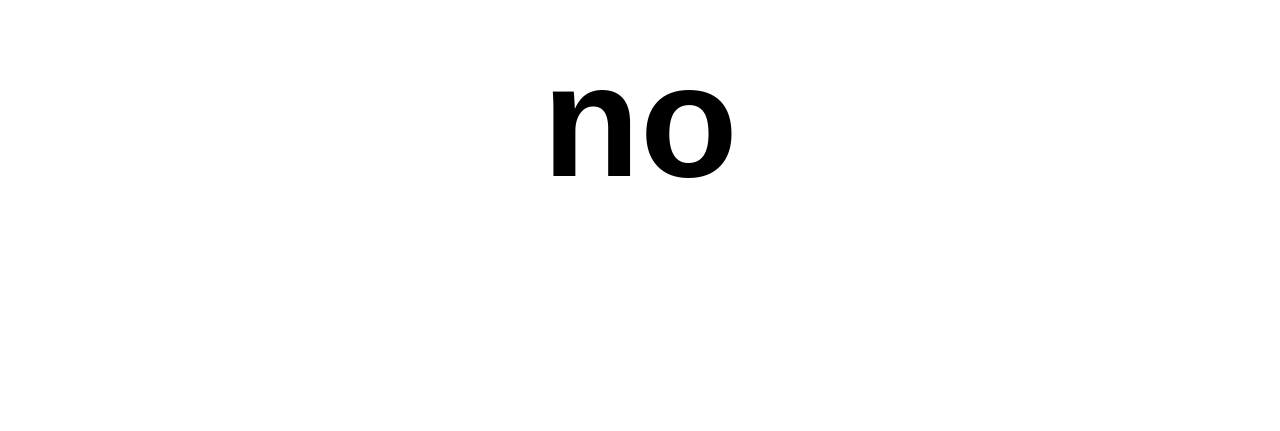
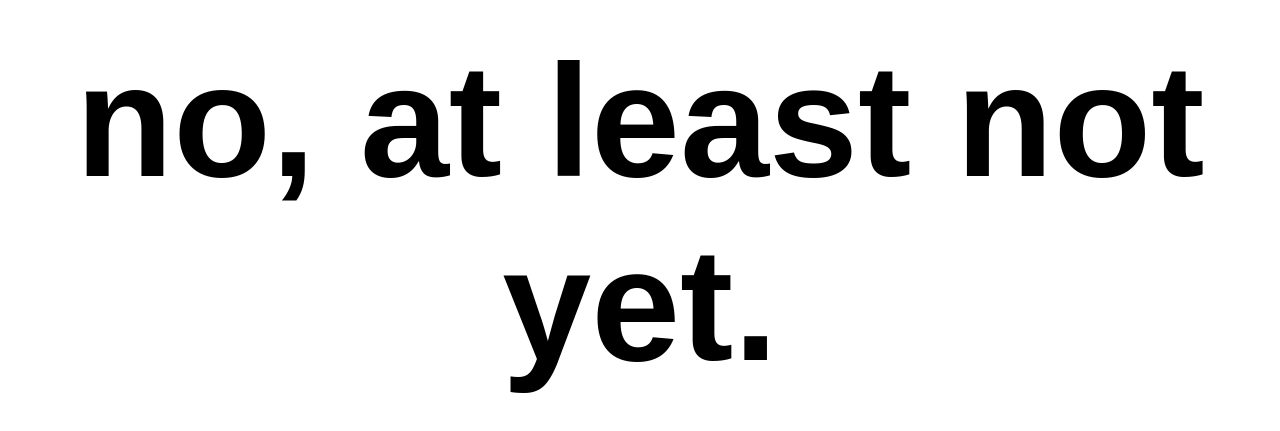
Before and after one commit to rossdakin/ismetroonfiretoday, a plain HTML site: page index.html in a window 1280 px wide. Shown: the part 179-610 px from the top of the page. Drawn offline with Linux system fonts and the light colour scheme.

Commit message:
Added clarification

```diff
--- a/index.html
+++ b/index.html
@@ -67,7 +67,7 @@
   </head>
   <body>
     <main>
-      <a href="http://www.wmata.com/" id="answer">no</a>
+      <a href="http://www.wmata.com/" id="answer">no, at least not yet.</a>
     </main>
     <script>
       (function(i,s,o,g,r,a,m){i['GoogleAnalyticsObject']=r;i[r]=i[r]||function(){
```
